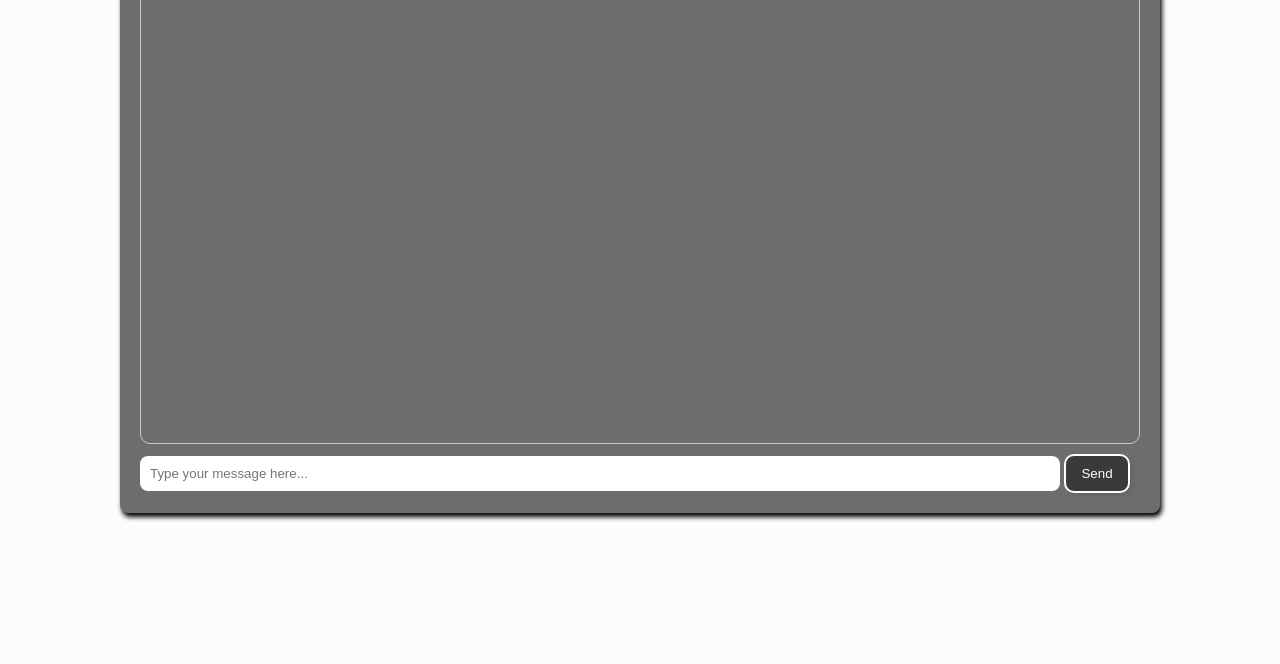
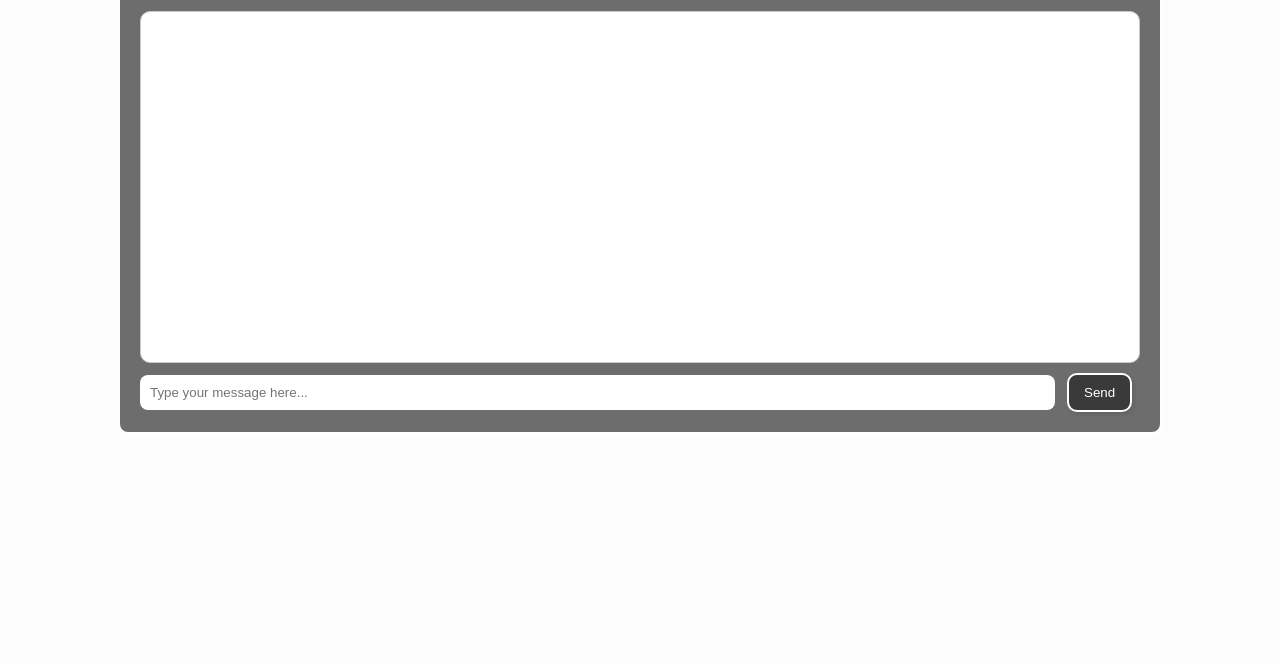
Before and after one commit to Shawdowzz/WebUI_Ollama, a website: page web-ollama/index.html in a window 1280 px wide. Shown: the part 136-800 px from the top of the page. Drawn offline with Linux system fonts and the light colour scheme.

Commit message:
Updated WebUI

```diff
--- a/web-ollama/style.css
+++ b/web-ollama/style.css
@@ -7,48 +7,83 @@ body {
 #chat-container {
   width: 1000px;
   margin: auto;
+  color: white;
+  font-family: monospace;
+  font-size: 20px;
   background: rgb(110, 109, 109);
   box-shadow: 2px 4px 5px;
   padding: 20px;
+  border-radius:8px;
+}
+
+#chat-box {
+  height: 300px;
+  border-radius: 10px;
+  overflow-y: scroll;
+  overflow-x: hidden; /* Disable horizontal scroll */
+  border: 1px solid #cec7c7;
+  padding: 25px;
+  margin-bottom: 10px;
+  background-color: #fff; /* optional, for contrast */
+  color: black; /* text color inside chat */
+}
+
+/* Custom Scrollbar - Chrome, Edge, Safari */
+#chat-box::-webkit-scrollbar {
+  width: 10px;
+}
+
+#chat-box::-webkit-scrollbar-track {
+  background: #f1f1f1;
+}
+
+#chat-box::-webkit-scrollbar-thumb {
+  background-color: #888;
+  border-radius: 5px;
+  border: 2px solid #f1f1f1;
+}
+
+#chat-box::-webkit-scrollbar-thumb:hover {
+  background-color: #555;
+}
+
+/* Custom Scrollbar - Firefox */
+#chat-box {
+  scrollbar-width: thin;
+  scrollbar-color: #888 #f1f1f1;
+}
+
+#user-input {
+  width: 89.5%;
+  padding: 10px;
+  border: none;
   border-radius: 8px;
 }
 
-#chat-box {
-  height: 400px;
-  border-radius:10px;
-  overflow-y: scroll;
-  border: 1px solid #cec7c7;
-  padding: 25px;
-  margin-bottom: 10px;
-}
-
-#user-input {
-  width: 90%;
-  padding: 10px;
-  border:none;
-  border-radius: 8px;
-}
-#user-input:hover{
-  border:2px solid black;
+#user-input:hover {
+  border: 2px solid black;
 }
 
 button {
   padding: 10px 15px;
-  border-radius:10px;
-  color:white;
-  background-color:rgb(58, 58, 58);
-  border:2px solid white;
-  box-shadow:3px 3px 3px rgb(102, 102, 102);
+  border-radius: 10px;
+  color: white;
+  background-color: rgb(58, 58, 58);
+  border: 2px solid white;
+  box-shadow: 3px 3px 3px rgb(102, 102, 102);
 }
-button:active{
-  box-shadow:0px 0px 0px ;
+
+button:active {
+  box-shadow: 0px 0px 0px;
 }
-button:hover{
-  transform:scale(1.03);
-  background-color:black;
+
+button:hover {
+  transform: scale(1.03);
+  background-color: black;
   border: 2px rgb(255, 255, 255) solid;
-  cursor: pointer
+  cursor: pointer;
 }
-h1{
-  text-align:center;
+
+h1 {
+  text-align: center;
 }
```
Also changed, not shown: Readme.md.
